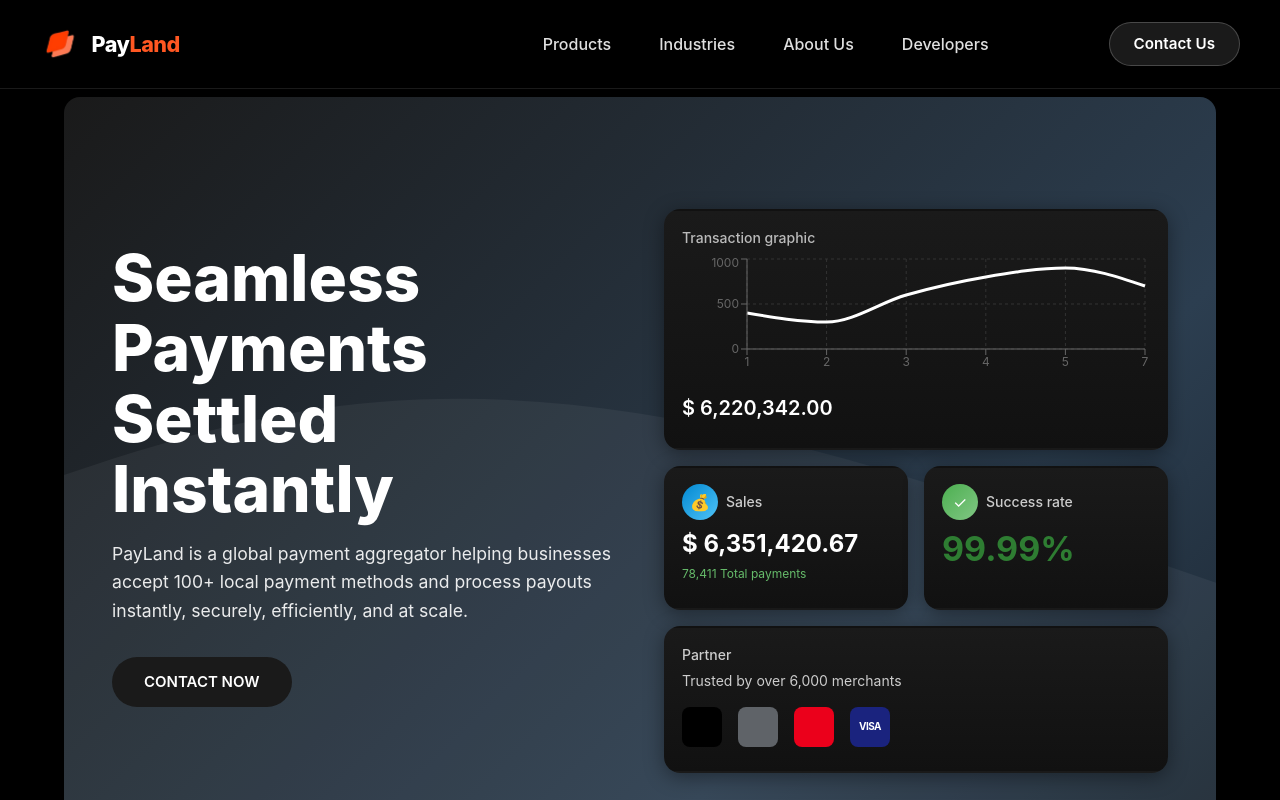
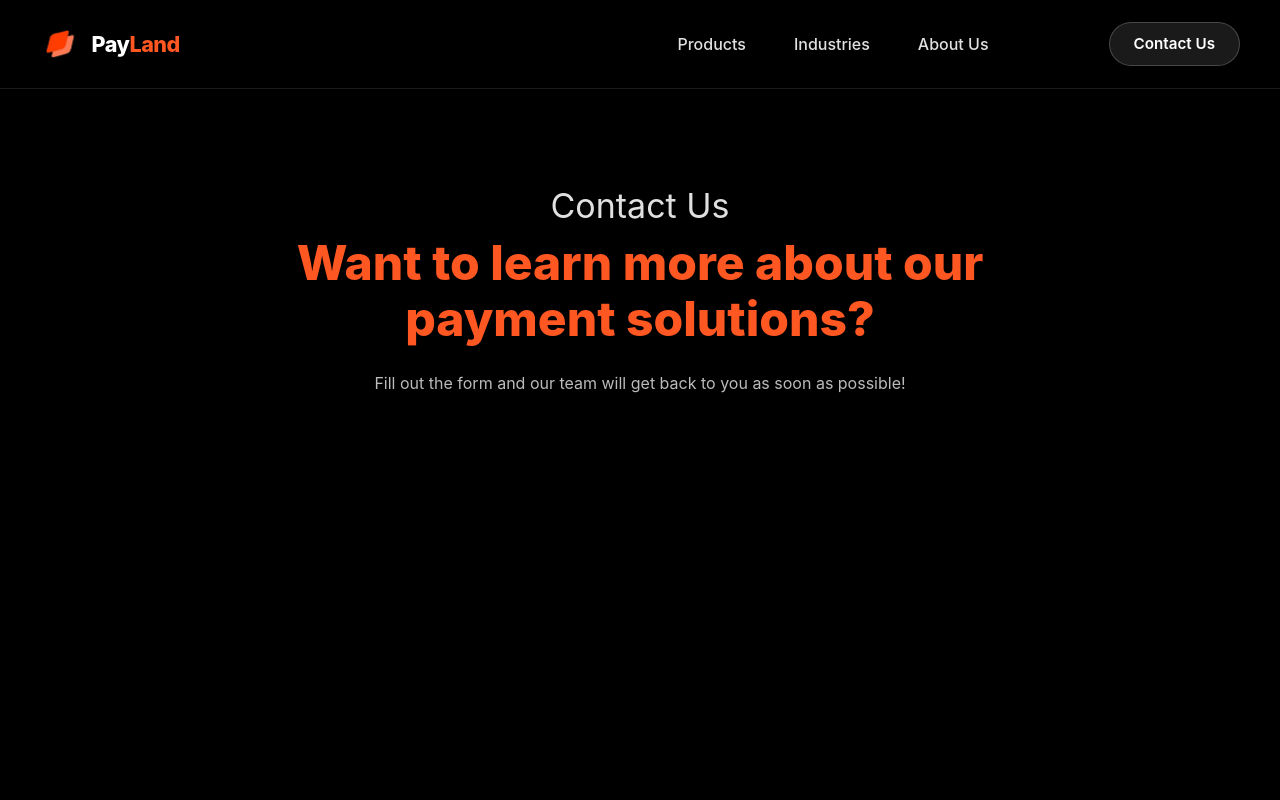
Before and after one commit to Chwdry-Hamza/PayLand, a React (Create React App) app: page /company in a window 1280 px wide. Shown: the top 800 px of the page. Built offline with nearby package versions, Linux system fonts and the light colour scheme; some icons are missing.

Commit message:
updated code

```diff
--- a/src/App.js
+++ b/src/App.js
@@ -15,6 +15,7 @@ import TermsCnditions from "./pages/TremsConditions";
 import PrivacyPolicy from "./pages/PrivacyPolicy";
 import Cookies from "./pages/Cookies";
 import InformationSecurityPolicy from "./pages/InformationSecurityPolicy";
+import Company from "./pages/Company";
 
 export default function App({ mode, toggleMode }) {
   return (
@@ -27,6 +28,8 @@ export default function App({ mode, toggleMode }) {
           <Route path="/product/:slug" element={<Product mode={mode} toggleMode={toggleMode} />} />
           <Route path="/industry/:slug" element={<IndustryPage mode={mode} toggleMode={toggleMode} />} />
           <Route path="/contact" element={<ContactPage mode={mode} />} />
+          <Route path="/company" element={<Company mode={mode} />} />
+
           <Route path="/terms-and-conditions" element={<TermsCnditions mode={mode} />} />
           <Route path="/privacy-policy" element={<PrivacyPolicy mode={mode} />} />
           <Route path="/Cookies" element={<Cookies mode ={mode}/>}/>
--- a/src/components/Navbar.jsx
+++ b/src/components/Navbar.jsx
@@ -33,7 +33,7 @@ const navLinks = [
   { label: "Industries", dropdown: "industries" },
   // { label: "About Us", dropdown: "about" },
   { label: "About Us", href: "/about/who-we-are" },
-  { label: "Developers", href: "#developers" },
+  // { label: "Developers", href: "/company" },
 ];
 
 const productBoxes = [
--- /dev/null
+++ b/src/pages/Company.jsx
@@ -0,0 +1,104 @@
+import React, { useState } from "react";
+import {
+  Box,
+  Container,
+  Typography,
+
+} from "@mui/material";
+
+export default function Company({ mode }) {
+  const isDark = mode === "dark";
+
+  const bgColor = mode === "dark" ? "#000" : "linear-gradient(90deg, #f0c392ff, #ffecd7ff, #f0c392ff)";
+  const textColor    = isDark ? "#e0e0e0" : "#212121";
+  const secondary    = isDark ? "#bbb" : "#555";
+  const borderColor  = isDark ? "rgba(255,255,255,0.12)" : "rgba(0,0,0,0.12)";
+  const accent       = "#ff5722";
+  const accentHover  = "#e64a19";
+
+  const [formData, setFormData] = useState({
+    firstName: "", lastName: "", email: "", country: "", phone: "",
+    jobTitle: "", website: "", businessType: "", companySize: "",
+    countryHQ: "", interestedIn: "", geographiesTargeting: "",
+    hearAboutUs: "", consent: false, newsletter: false,
+  });
+
+  const handleChange = (e) => {
+    const { name, value, checked, type } = e.target;
+    setFormData((prev) => ({
+      ...prev,
+      [name]: type === "checkbox" ? checked : value,
+    }));
+  };
+
+  const handleSubmit = async (e) => {
+    e.preventDefault();
+    if (!formData.consent) {
+      alert("You must consent to data collection to submit the form.");
+      return;
+    }
+
+    try {
+      const res = await fetch("https://api.web3forms.com/submit", {
+        method: "POST",
+        headers: { "Content-Type": "application/json" },
+        body: JSON.stringify({
+          access_key: "f0d89692-bb53-4dac-8bf0-068c83c50d73",
+          ...formData,
+        }),
+      });
+
+      const data = await res.json();
+      if (data.success) {
+        alert("Message sent!");
+        setFormData({
+          firstName: "", lastName: "", email: "", country: "", phone: "",
+          jobTitle: "", website: "", businessType: "", companySize: "",
+          countryHQ: "", interestedIn: "", geographiesTargeting: "",
+          hearAboutUs: "", consent: false, newsletter: false,
+        });
+      } else {
+        alert("Error. Please try again.");
+      }
+    } catch (err) {
+      alert("Network error. Please try again later.");
+    }
+  };
+
+  // ---------- Helper for radio background ----------
+  const radioBg = (val) => (formData.companySize === val ? accent : "transparent");
+  const radioColor = (val) => (formData.companySize === val ? "#fff" : textColor);
+
+  return (
+    <Box
+      component="main"
+      sx={{
+        py: { xs: 6, md: 12 },
+        background: bgColor,
+        minHeight: "100vh",
+      }}
+    >
+      <Container maxWidth="md">
+        <Box sx={{ textAlign: "center" }}>
+          <Typography variant="h4" sx={{ color: textColor, mb: 1 }}>
+            Contact Us
+          </Typography>
+
+          <Typography
+            variant="h3"
+            component="h1"
+            sx={{ mb: 3, fontWeight: 800, color: accent }}
+          >
+            Want to learn more about our payment solutions?
+          </Typography>
+
+          <Typography variant="body1" sx={{ mb: 4, color: secondary }}>
+            Fill out the form and our team will get back to you as soon as possible!
+          </Typography>
+
+
+        </Box>
+      </Container>
+    </Box>
+  );
+}
--- a/src/pages/Home.jsx
+++ b/src/pages/Home.jsx
@@ -203,10 +203,12 @@ const paymentIcons = [
               >
                 Seamless
                 <br />
-                <Box component="span" sx={{ color:
-              mode === "dark"
-                ? "white"
-                : "black", }}>
+                <Box component="span"
+              //   sx={{ color:
+              // mode === "dark"
+              //   ? "white"
+              //   : "black", }}
+                >
                   Payments
                 </Box>
                 <br />
@@ -265,10 +267,26 @@ const paymentIcons = [
               <Box sx={{ height: { xs: 100, sm: 130 } }}>
   <ResponsiveContainer width="100%" height="100%">
     <LineChart data={chartData}>
-                       <CartesianGrid strokeDasharray="3 3" stroke={mode === "dark" ? "#333" : "#f0f0f0"} />
+      <CartesianGrid
+        strokeDasharray="3 3"
+        stroke={mode === "dark" ? "#333" : "#f0f0f0"}
+      />
       <XAxis dataKey="name" tick={{ fontSize: 12 }} />
       <YAxis tick={{ fontSize: 12 }} />
-                        <Tooltip />
+
+      <Tooltip
+        contentStyle={{
+          backgroundColor: mode === "dark" ? "#000" : "#fff",
+          border: "1px solid #555",
+        }}
+        itemStyle={{
+          color: mode === "dark" ? "#fff" : "#000",
+        }}
+        labelStyle={{
+          color: mode === "dark" ? "#fff" : "#000",
+        }}
+      />
+
       <Line
         type="monotone"
         dataKey="value"
@@ -279,6 +297,7 @@ const paymentIcons = [
     </LineChart>
   </ResponsiveContainer>
 </Box>
+
                   <Typography variant="h6" sx={{ mt: 1, fontWeight: 600 }}>
                     $ 6,220,342.00
                   </Typography>
```
Lines whose indentation alone changed are shown as unchanged.
